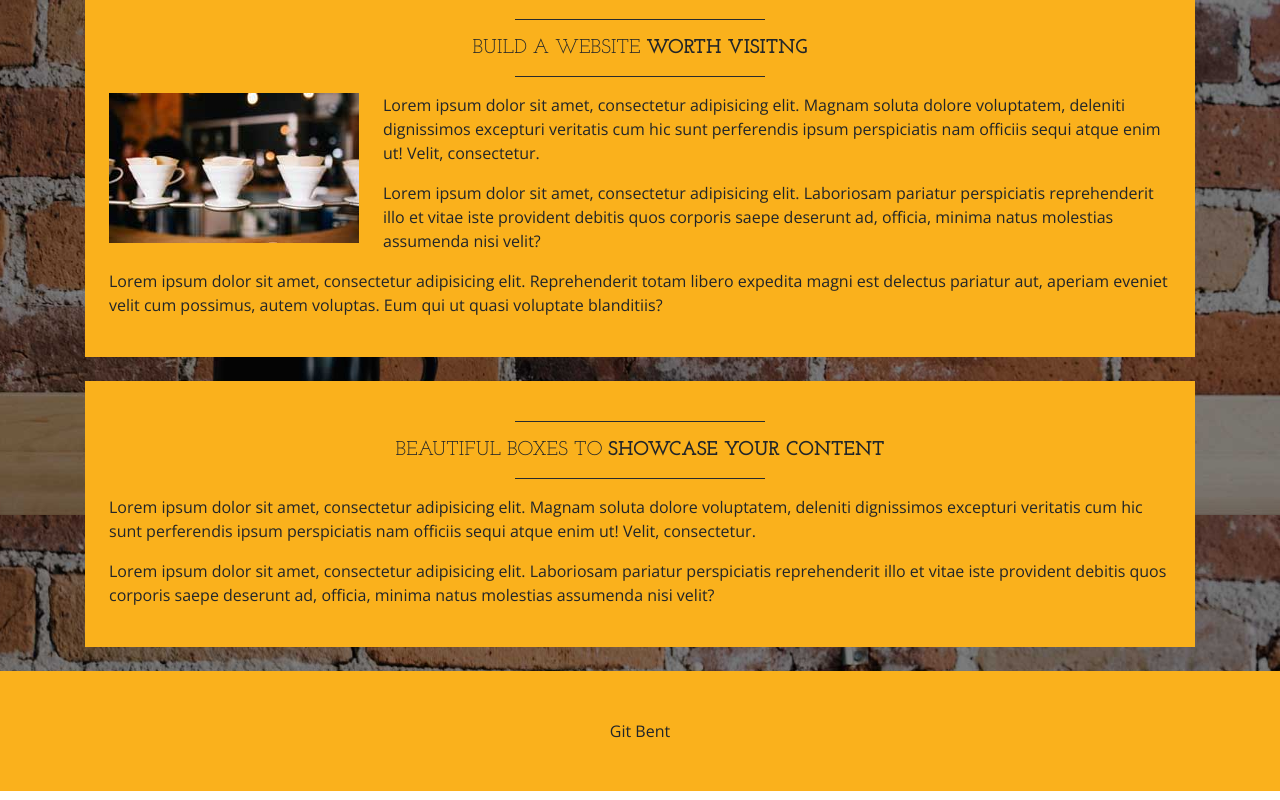
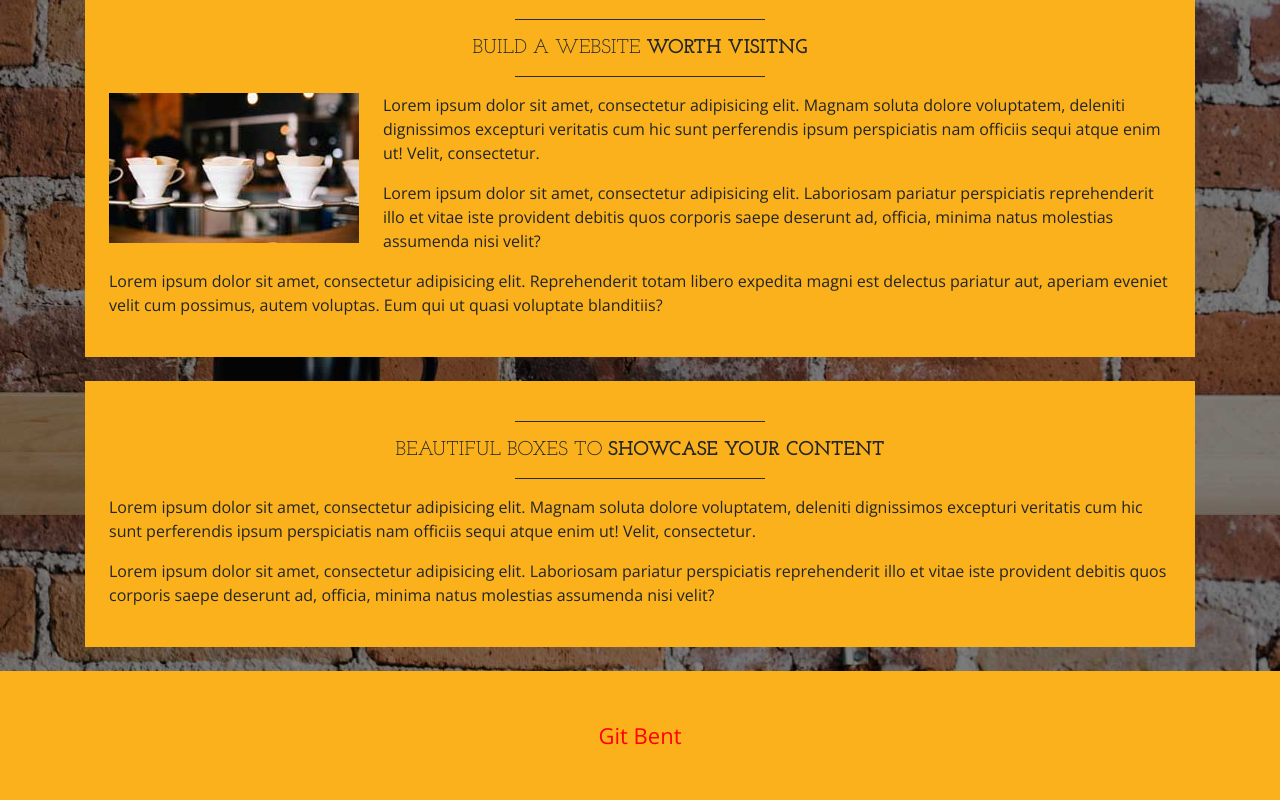
Before and after one commit to DaveRovinelli/Learnable-Git-Course, a website: page index.html in a window 1280 px wide. Shown: the part 1085-1885 px from the top of the page. Drawn offline with nearby package versions, Linux system fonts and the light colour scheme.

Commit message:
Changed footer text color and size

```diff
--- a/css/business-casual.css
+++ b/css/business-casual.css
@@ -68,3 +68,7 @@ hr.divider {
 .tagline-upper {
 color: #d10c0c;
 }
+
+#footertext {
+font-size: 22px;
+}
--- a/index.html
+++ b/index.html
@@ -133,8 +133,8 @@
     <!-- /.container -->
 
     <footer class="bg-faded text-center py-5">
-      <div class="container">
-        <p class="m-0">Git Bent</p>
+      <div class="container" id="footertext">
+        <p class="m-0" style="color: #ff0000">Git Bent</p>
       </div>
     </footer>
 
```
